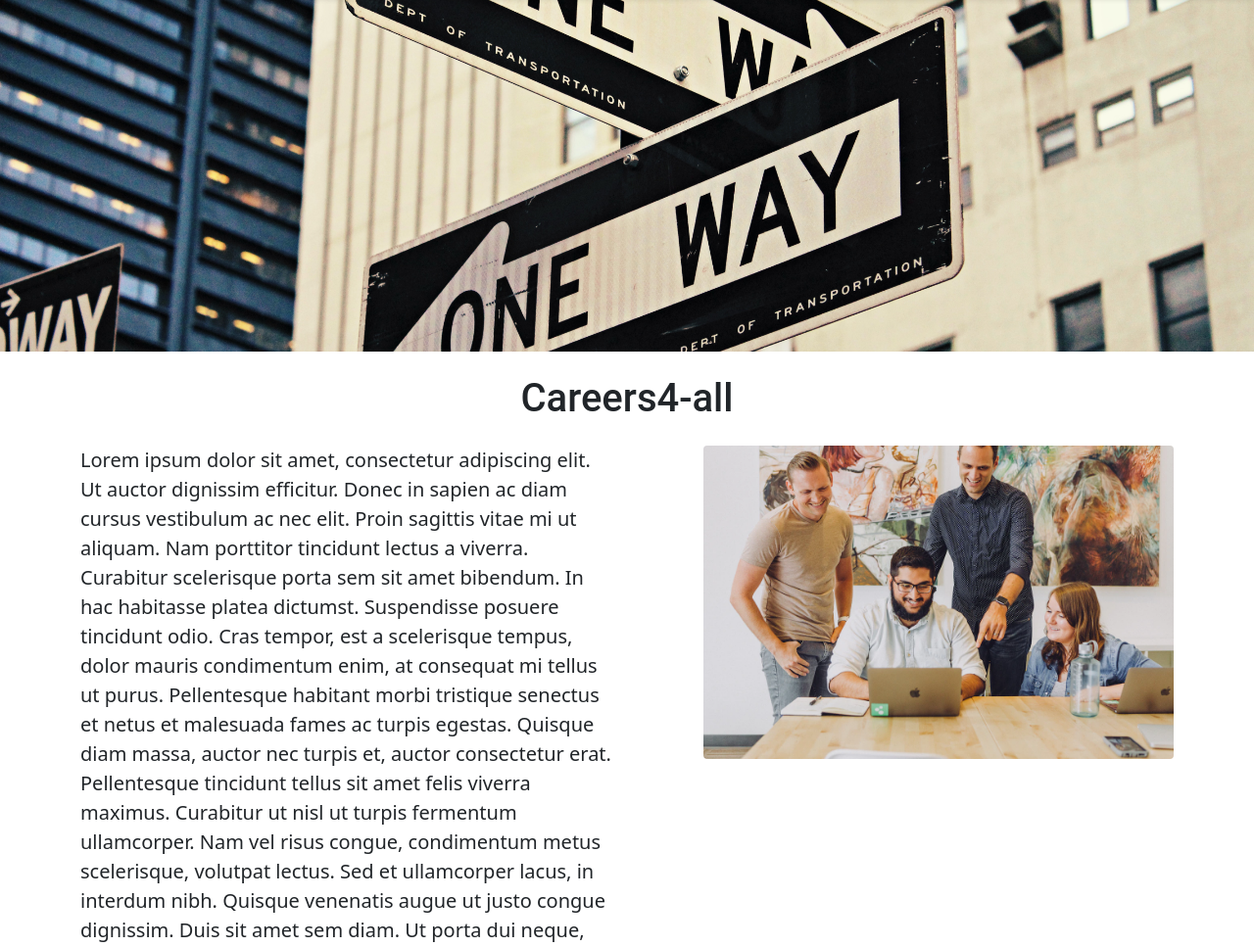
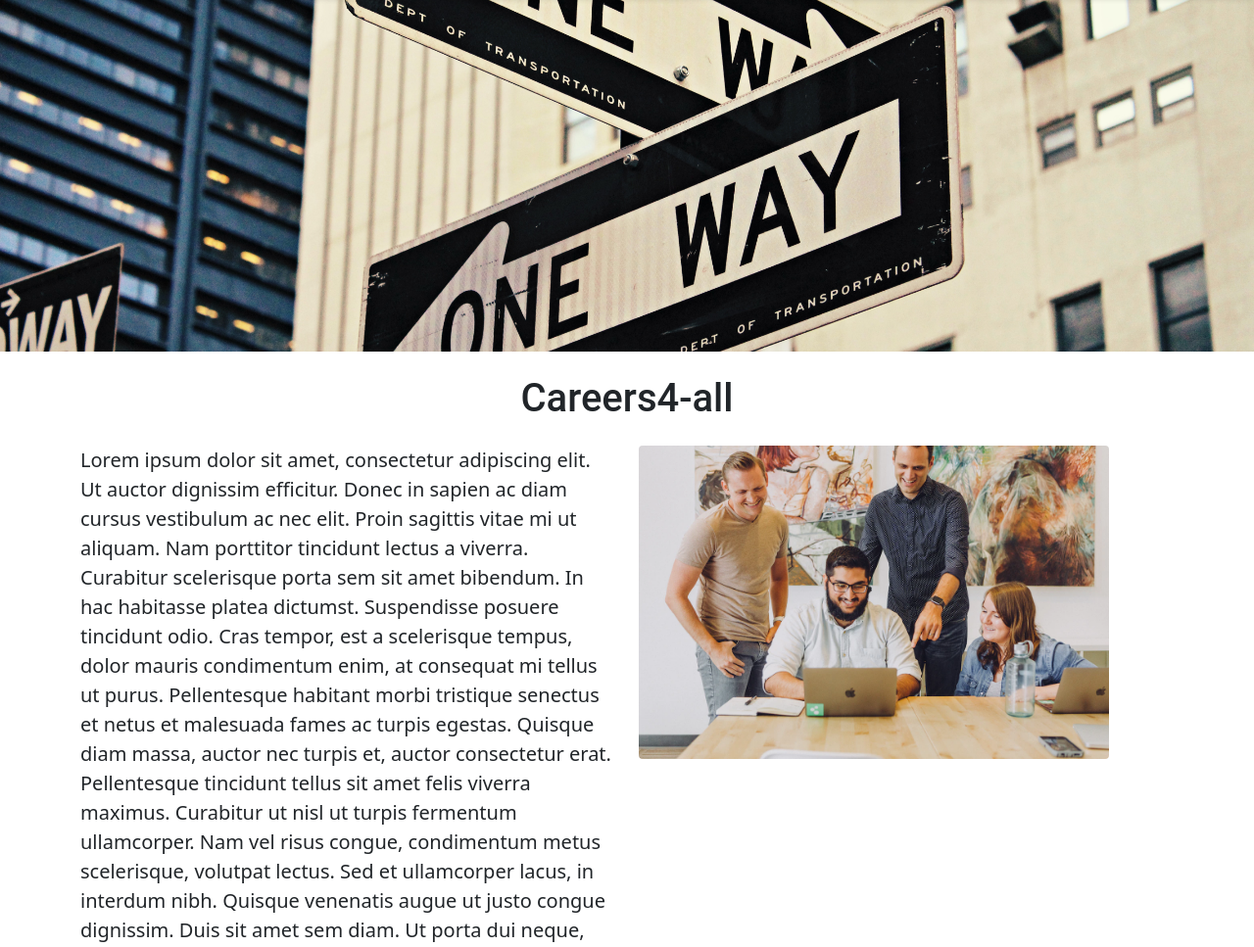
Before and after one commit to F2691981/F-Careers-V2, a Flask app: page / in a window 1280 px wide. Shown: the part 57-1024 px from the top of the page at 98% size. Run offline with Flask 3, Linux system fonts and the light colour scheme.

Commit message:
Update Home.html

```diff
--- a/templates/Home.html
+++ b/templates/Home.html
@@ -60,7 +60,7 @@ Pellentesque tincidunt tellus sit amet felis viverra maximus. Curabitur ut nisl
   </p>
       </div>
       <div class="col-6">
-      <img src="/static/work.jpeg" style="float: right;height:320px;border-radius:4px;">
+      <img src="/static/work.jpeg" style="height:320px;border-radius:4px;">
       </div>
     </div>
 <h2 class="text-center mt-2 mb-2">Open Positions</h2>
```
